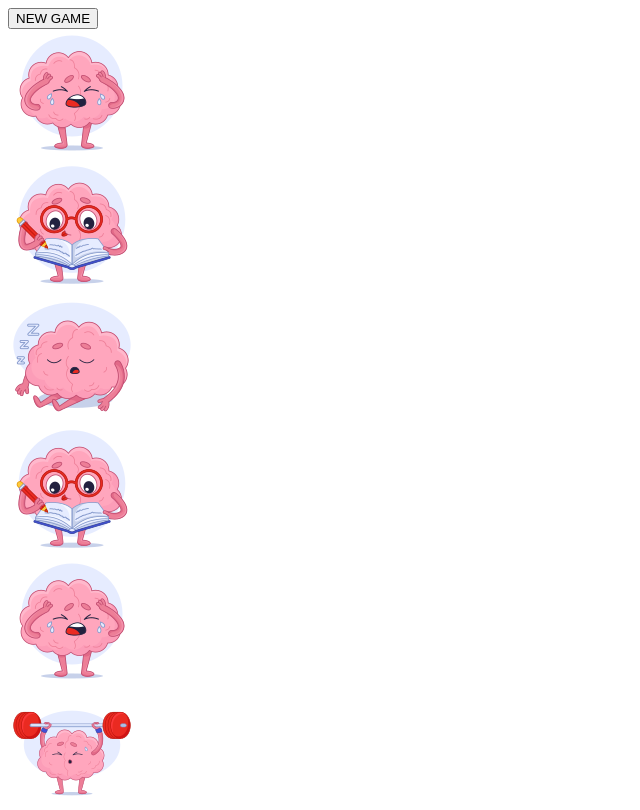
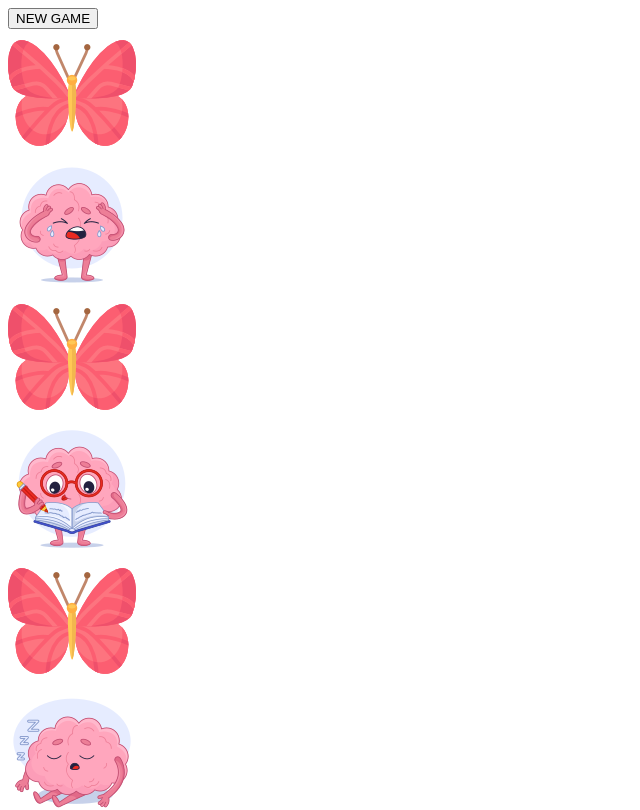
Before and after one commit to Pallavi25Kishore/The-Butterfly-Effect, a React app: page / in a window 1280 px wide. Shown: the top 810 px of the page, without its empty margins (0-640 px from the left). Built offline with nearby package versions, Linux system fonts and the light colour scheme; the HTML template or start-up script is replaced by a standard one.

Commit message:
Add front image for the tiles

```diff
--- a/client/src/components/Tile.jsx
+++ b/client/src/components/Tile.jsx
@@ -1,11 +1,12 @@
 import React from "react";
 
 const Tile = ({ tile }) => {
-  console.log(tile.src);
   return (
-    <div className="border-2 border-black">
-      <div className="front"></div>
-      <div className="back">
+    <div>
+      <div className="front" className="border-2 border-black">
+        <img src="/butterfly.png"></img>
+      </div>
+      <div className="back" className="border-2 border-black">
         <img src={tile.src}></img>
       </div>
     </div>
```
Also changed, not shown: public/butterfly.png (added).
